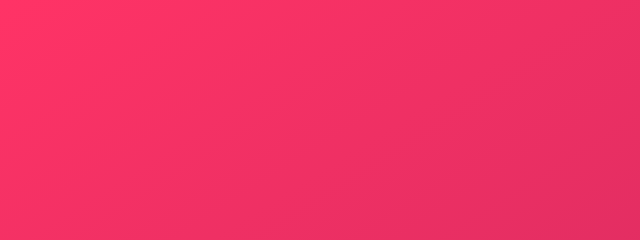
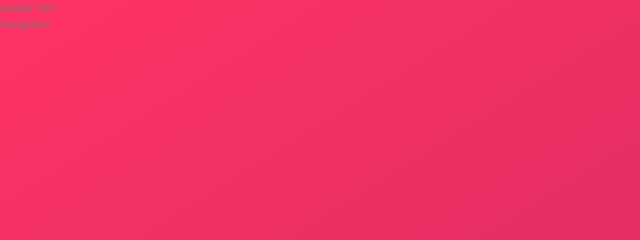
Before and after one commit to daltavida/Trillo, a website: page index.html in a window 1280 px wide. Shown: the top 240 px of the page, 0-640 px from the left. Drawn offline with nearby package versions, Linux system fonts and the light colour scheme.

Commit message:
Create overall layout in HTML

```diff
--- a/index.html
+++ b/index.html
@@ -13,5 +13,13 @@
 
     <title>trillo &mdash; Your all-in-one booking app</title>
   </head>
-  <body></body>
+  <body>
+    <div class="container">
+      <header class="header">Header Part</header>
+      <div class="content">
+        <nav class="sidebar">Navigation</nav>
+        <main class="hotel-view"></main>
+      </div>
+    </div>
+  </body>
 </html>
```
